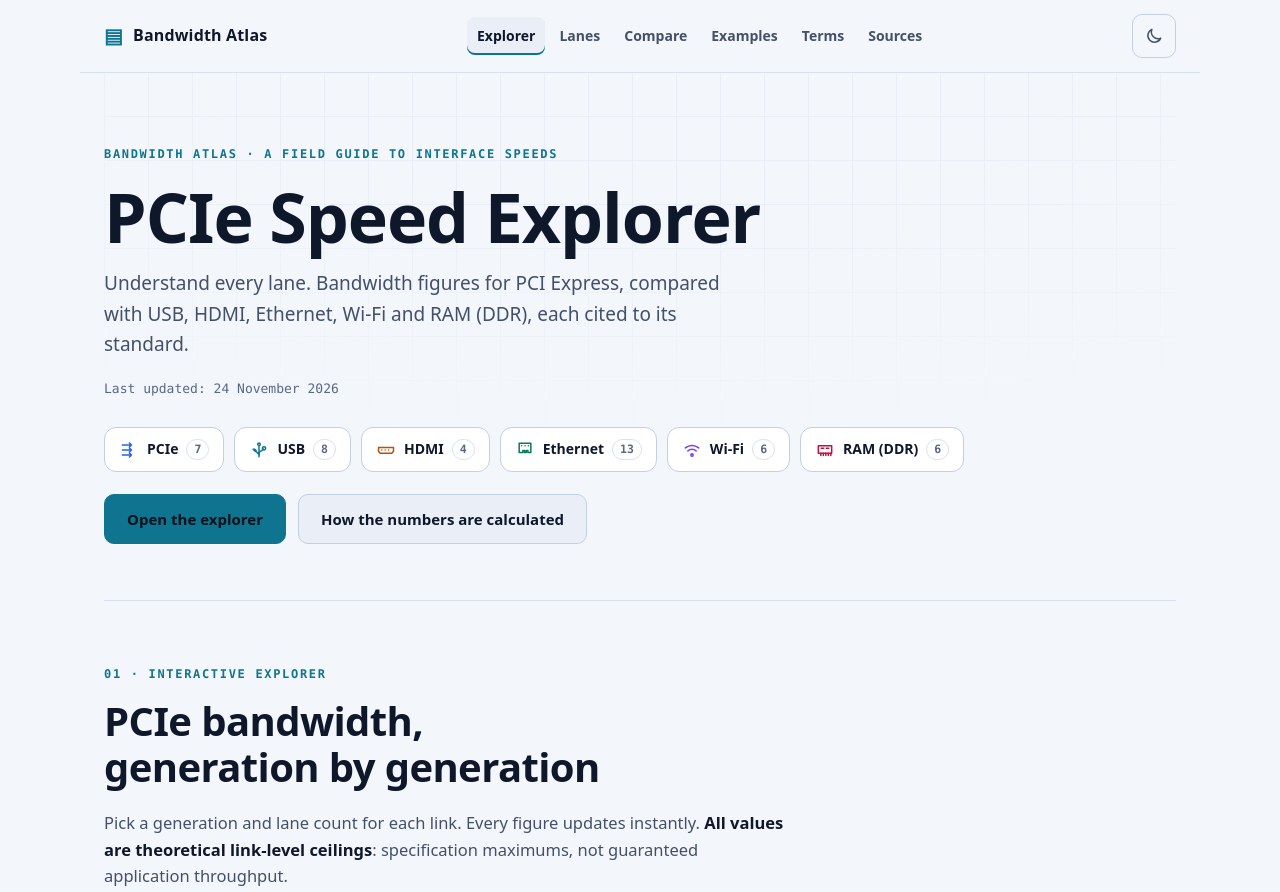
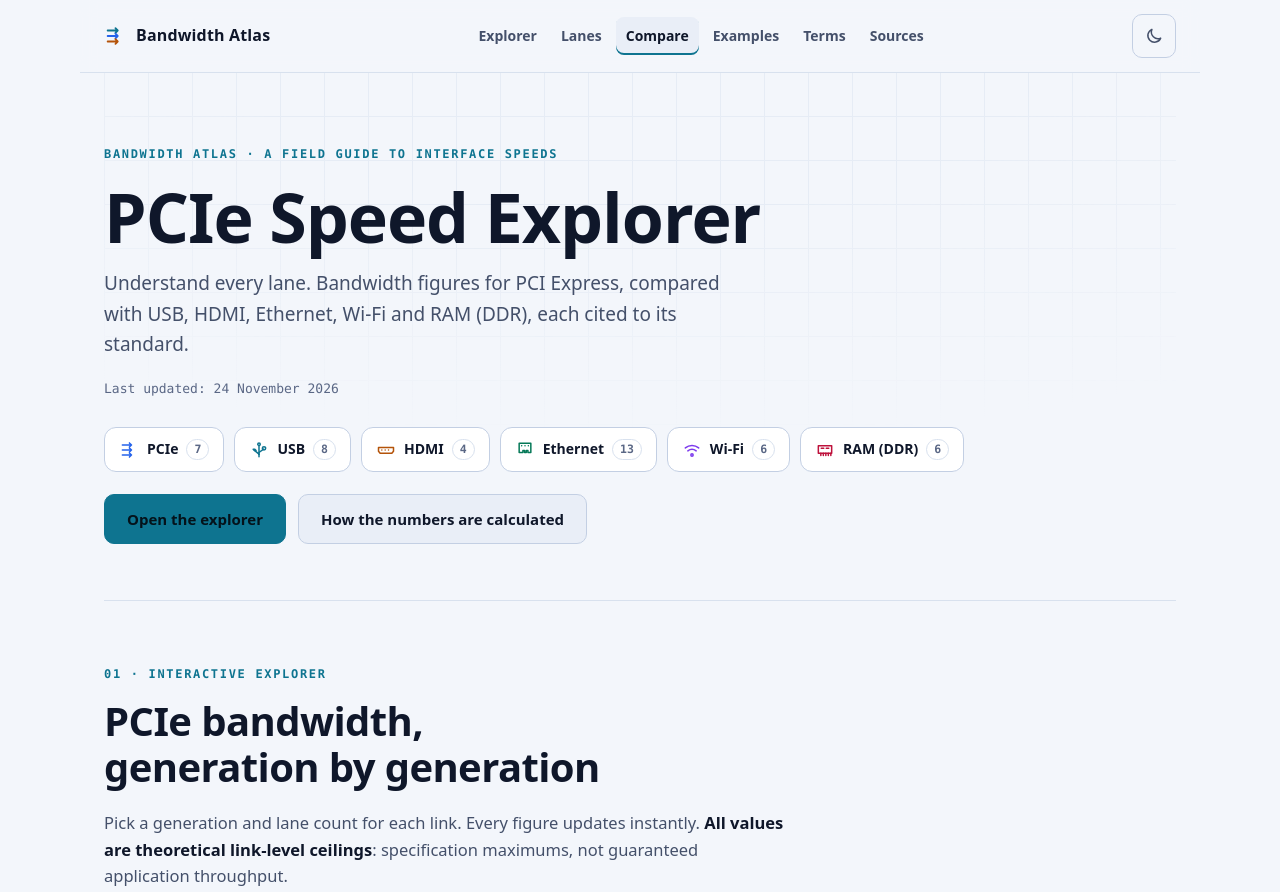
Before and after one commit to pvelati/pcie-speed-comparison, a website built with Vite: page index.html in a window 1280 px wide. Shown: the top 892 px of the page. Built offline with nearby package versions, Linux system fonts and the light colour scheme.

Commit message:
Animated lane data flow, SVG brand mark, hero pulse, chip hover lift; README and text files to continuous prose (proseWrap never); v1.4.0

```diff
--- a/package.json
+++ b/package.json
@@ -1,9 +1,9 @@
 {
   "name": "bandwidth-atlas",
   "private": true,
-  "version": "1.3.0",
+  "version": "1.4.0",
   "type": "module",
-  "description": "PCIe Speed Explorer: interactive comparison of PCIe generations and lane widths against USB, HDMI, Ethernet and Wi-Fi.",
+  "description": "PCIe Speed Explorer: interactive comparison of PCIe generations and lane widths against USB, HDMI, Ethernet, Wi-Fi and JEDEC DDR RAM. Static, cited, no tracking.",
   "license": "MIT",
   "author": "Paolo Velati",
   "repository": {
--- a/src/components/icons.ts
+++ b/src/components/icons.ts
@@ -52,6 +52,30 @@ function svgEl(tag: 'svg' | 'path', attrs: Record<string, string>): SVGElement {
   return node;
 }
 
+/** The brand mark: three colored lanes with arrowheads (matches the favicon). */
+export function logoMark(size = 22): SVGElement {
+  const svg = svgEl('svg', {
+    class: 'logo-mark',
+    width: String(size),
+    height: String(size),
+    viewBox: '0 0 24 24',
+    fill: 'none',
+    'aria-hidden': 'true',
+  });
+  const colors = ['var(--cyan)', 'var(--blue)', 'var(--amber)'];
+  for (let i = 0; i < PATHS.pcie.length; i++) {
+    const p = svgEl('path', {
+      d: PATHS.pcie[i],
+      stroke: colors[i],
+      'stroke-width': '2',
+      'stroke-linecap': 'round',
+      'stroke-linejoin': 'round',
+    });
+    svg.append(p);
+  }
+  return svg;
+}
+
 export function familyIcon(name: IconName, size = 18): SVGSVGElement {
   const svg = svgEl('svg', {
     class: `icon icon-${name}`,
--- a/src/components/lanes.ts
+++ b/src/components/lanes.ts
@@ -23,7 +23,9 @@ export function buildLaneVisualizer(): { section: HTMLElement; setLanes: (n: num
         { class: 'lede' },
         'A PCIe link is a set of parallel lanes. Each lane is a ',
         el('strong', {}, 'full-duplex pair'),
-        ' of differential signaling paths: one transmitting, one receiving. Change the Link A width in the explorer and the diagram follows.',
+        ' of differential signaling paths: one transmitting, one receiving. ',
+        'The moving dashes are data: transmit and receive run at the same time on every lane, that is full duplex. ',
+        'Change the Link A width in the explorer and the diagram follows.',
       ),
     ),
   );
@@ -124,6 +126,15 @@ export function buildLaneVisualizer(): { section: HTMLElement; setLanes: (n: num
           'marker-end': 'url(#arrow-tx)',
         }),
       );
+      const flowTx = elNS('line', {
+        class: 'lane-flow lane-flow-tx',
+        x1: '52',
+        y1: String(txY),
+        x2: String(WIDTH - 58),
+        y2: String(txY),
+      });
+      flowTx.style.animationDelay = `${-((i % 6) * 0.23).toFixed(2)}s`;
+      row.append(flowTx);
       // RX arrow (right → left), bottom of the lane
       const rxY = y + (LANE_H - 6) / 2 + 5;
       row.append(
@@ -136,6 +147,15 @@ export function buildLaneVisualizer(): { section: HTMLElement; setLanes: (n: num
           'marker-end': 'url(#arrow-rx)',
         }),
       );
+      const flowRx = elNS('line', {
+        class: 'lane-flow lane-flow-rx',
+        x1: String(WIDTH - 52),
+        y1: String(rxY),
+        x2: '58',
+        y2: String(rxY),
+      });
+      flowRx.style.animationDelay = `${-(((i + 3) % 6) * 0.23).toFixed(2)}s`;
+      row.append(flowRx);
       frag.append(row);
     }
     lanesG.replaceChildren(frag);
--- a/src/main.ts
+++ b/src/main.ts
@@ -6,7 +6,7 @@ import { buildCrossLink } from './components/crosslink.js';
 import type { ExplorerState } from './components/explorer.js';
 import type { CrossLinkState } from './components/crosslink.js';
 import { ALL_ROWS, TABS } from './components/compare.js';
-import { familyIcon, FAMILY_ICON } from './components/icons.js';
+import { familyIcon, FAMILY_ICON, logoMark } from './components/icons.js';
 import { buildLaneVisualizer } from './components/lanes.js';
 import { buildComparison } from './components/compare.js';
 import { buildExamples } from './components/examples.js';
@@ -84,12 +84,7 @@ function header() {
   return el(
     'header',
     { class: 'site-header' },
-    el(
-      'a',
-      { class: 'brand', href: '#top' },
-      el('span', { class: 'brand-mark', 'aria-hidden': 'true' }, '▤'),
-      el('span', {}, 'Bandwidth Atlas'),
-    ),
+    el('a', { class: 'brand', href: '#top' }, logoMark(22), el('span', {}, 'Bandwidth Atlas')),
     el(
       'nav',
       { class: 'site-nav', 'aria-label': 'Page sections' },
--- a/src/styles.css
+++ b/src/styles.css
@@ -147,9 +147,8 @@ p {
   letter-spacing: 0.01em;
 }
 
-.brand-mark {
-  color: var(--cyan);
-  font-size: 20px;
+.logo-mark {
+  display: block;
 }
 
 .site-nav {
@@ -635,11 +634,31 @@ p {
 .lane-tx {
   stroke: var(--cyan);
   stroke-width: 2;
+  opacity: 0.45;
 }
 
 .lane-rx {
   stroke: var(--amber);
   stroke-width: 2;
+  opacity: 0.45;
+}
+
+/* Animated data flow over the lane arrows (direction comes from path
+   geometry: TX paths run left->right, RX paths right->left). */
+
+.lane-flow {
+  stroke-width: 2.5;
+  stroke-linecap: round;
+  stroke-dasharray: 10 30;
+  opacity: 0.9;
+}
+
+.lane-flow-tx {
+  stroke: var(--cyan);
+}
+
+.lane-flow-rx {
+  stroke: var(--amber);
 }
 
 .lane-notes {
@@ -2195,3 +2214,62 @@ input {
     break-inside: avoid;
   }
 }
+
+/* ==========================================================================
+   Motion (all decorative; disabled under prefers-reduced-motion)
+   ========================================================================== */
+
+@media (prefers-reduced-motion: no-preference) {
+  .lane-flow {
+    animation: lane-flow 1.4s linear infinite;
+  }
+
+  .lane-row {
+    animation: lane-in 0.3s ease-out both;
+  }
+
+  .hero::before {
+    animation: hero-pulse 9s ease-in-out infinite;
+  }
+
+  .hero-chip {
+    transition:
+      transform 0.15s ease,
+      border-color 0.15s ease,
+      background 0.15s ease;
+  }
+
+  .hero-chip:hover {
+    transform: translateY(-1px);
+  }
+}
+
+/* Reduced motion: hide the dashed overlay so the static arrows stay clean. */
+@media (prefers-reduced-motion: reduce) {
+  .lane-flow {
+    display: none;
+  }
+}
+
+@keyframes lane-flow {
+  to {
+    stroke-dashoffset: -80;
+  }
+}
+
+@keyframes lane-in {
+  from {
+    opacity: 0;
+    transform: translateY(5px);
+  }
+}
+
+@keyframes hero-pulse {
+  0%,
+  100% {
+    opacity: 0.35;
+  }
+  50% {
+    opacity: 0.6;
+  }
+}
```
Also changed, not shown: README.md, 1 other file.
